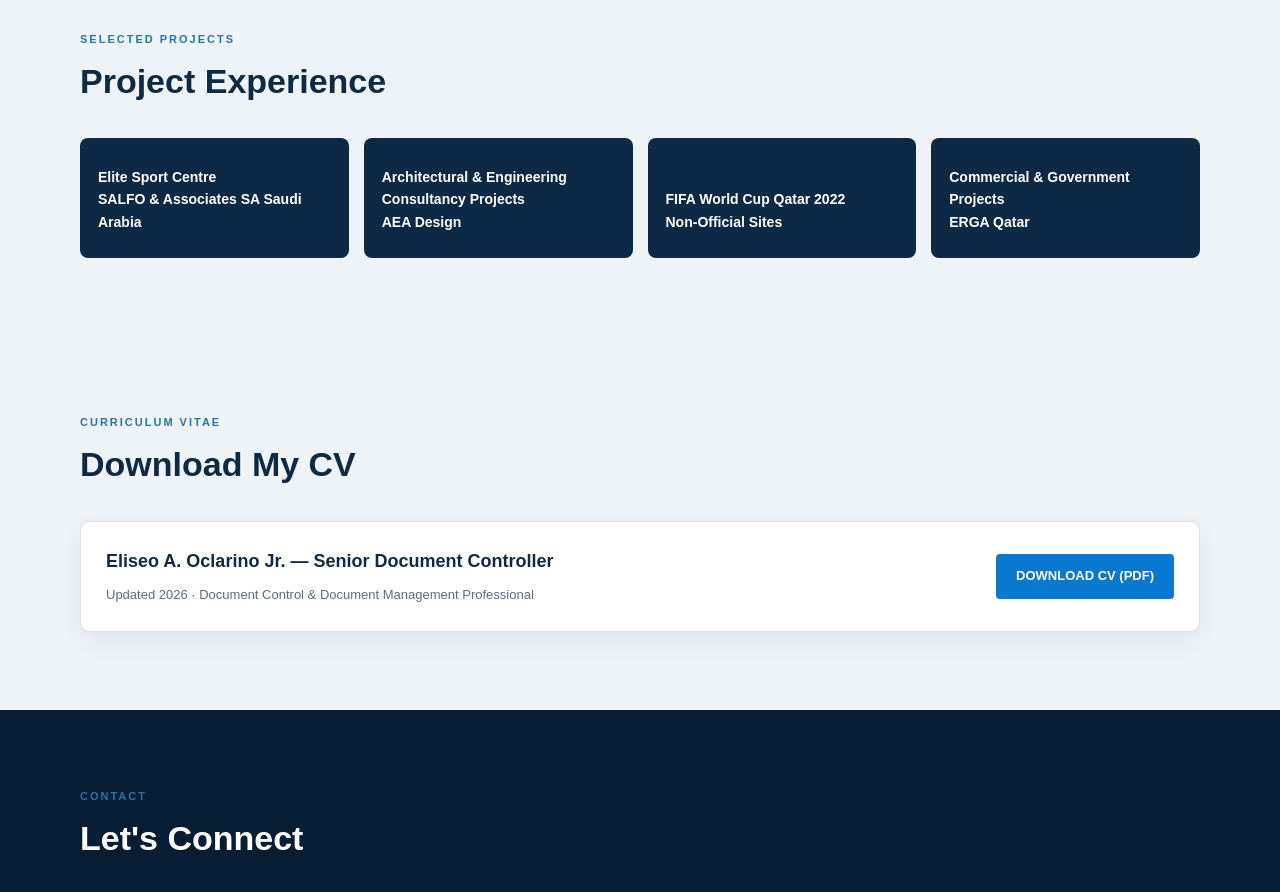
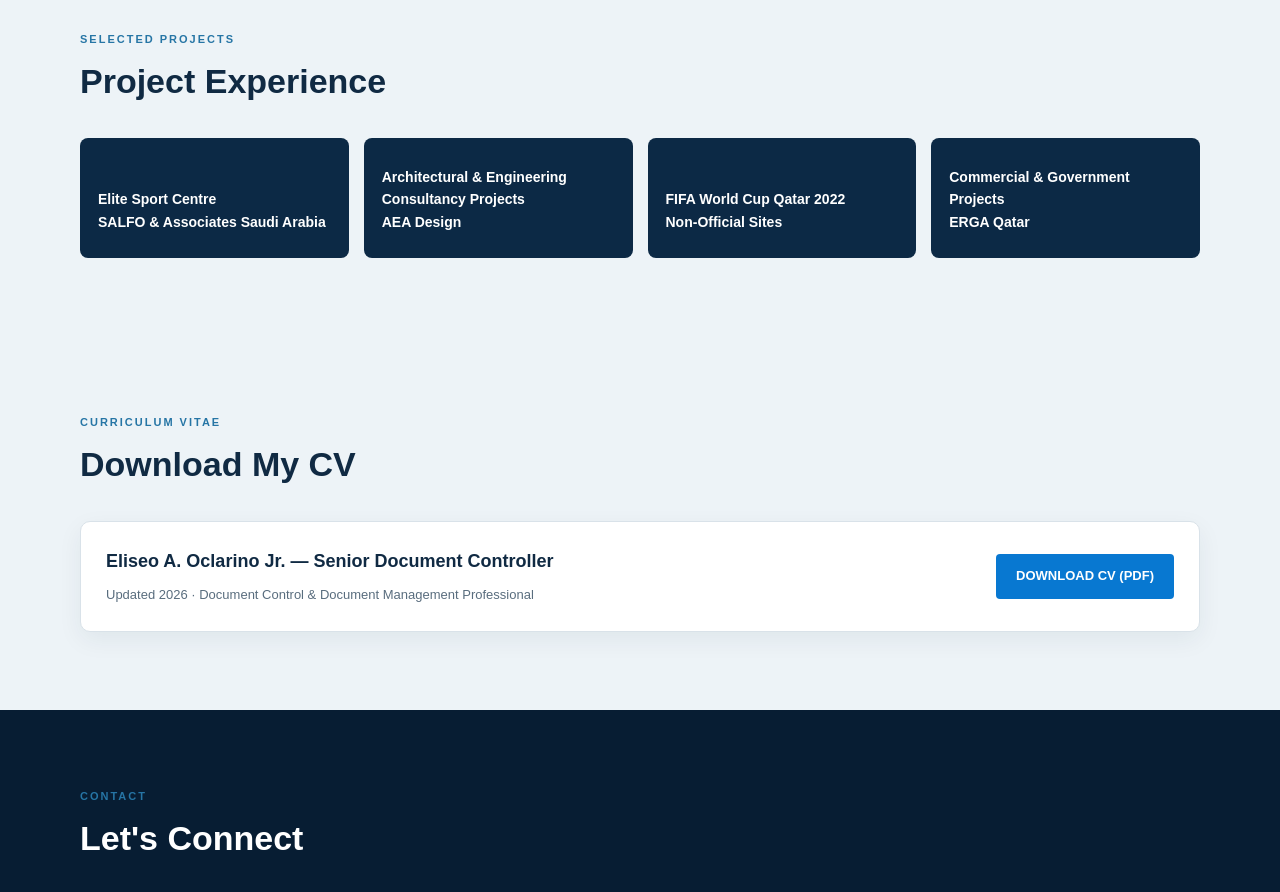
Before and after one commit to ellisoclarino-lang/eliseo-oclarino-portfolio, a plain HTML site: page index.html in a window 1280 px wide. Shown: the part 2760-3652 px from the top of the page. Drawn offline with Linux system fonts and the light colour scheme.

Commit message:
Update index.html_

```diff
--- a/index.html
+++ b/index.html
@@ -56,7 +56,7 @@ footer{background:#041323;color:#91a6b6;text-align:center;padding:24px;font-size
 </div></div></section>
 
 <section class="alt" id="projects"><div class="container"><div class="tag">Selected Projects</div><h2>Project Experience</h2><div class="projects">
-<div class="project">Elite Sport Centre<br>SALFO & Associates SA Saudi Arabia</div><div class="project">Architectural & Engineering Consultancy Projects<br>AEA Design</div><div class="project">FIFA World Cup Qatar 2022<br>Non-Official Sites</div><div class="project">Commercial & Government Projects<br>ERGA Qatar</div>
+<div class="project">Elite Sport Centre<br>SALFO & Associates Saudi Arabia</div><div class="project">Architectural & Engineering Consultancy Projects<br>AEA Design</div><div class="project">FIFA World Cup Qatar 2022<br>Non-Official Sites</div><div class="project">Commercial & Government Projects<br>ERGA Qatar</div>
 </div></div></section>
 
 
```
